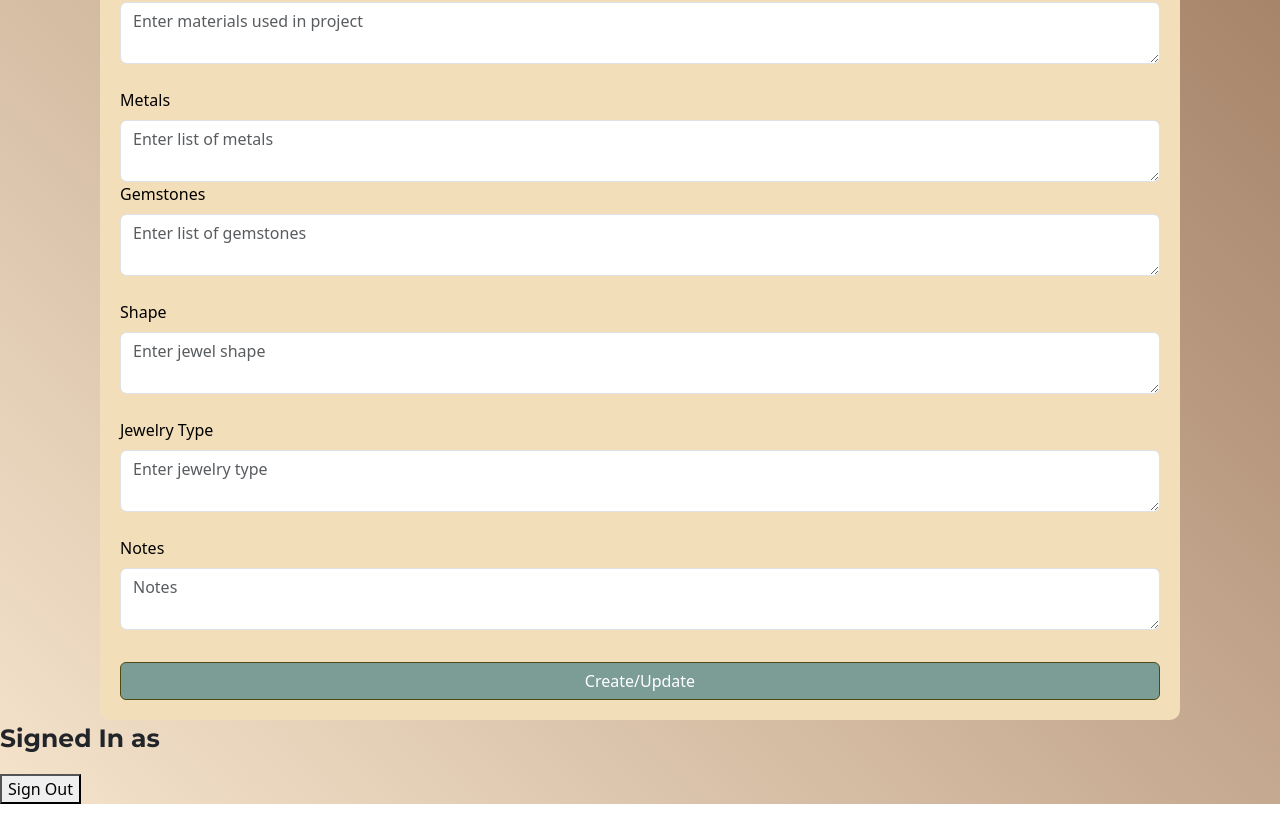
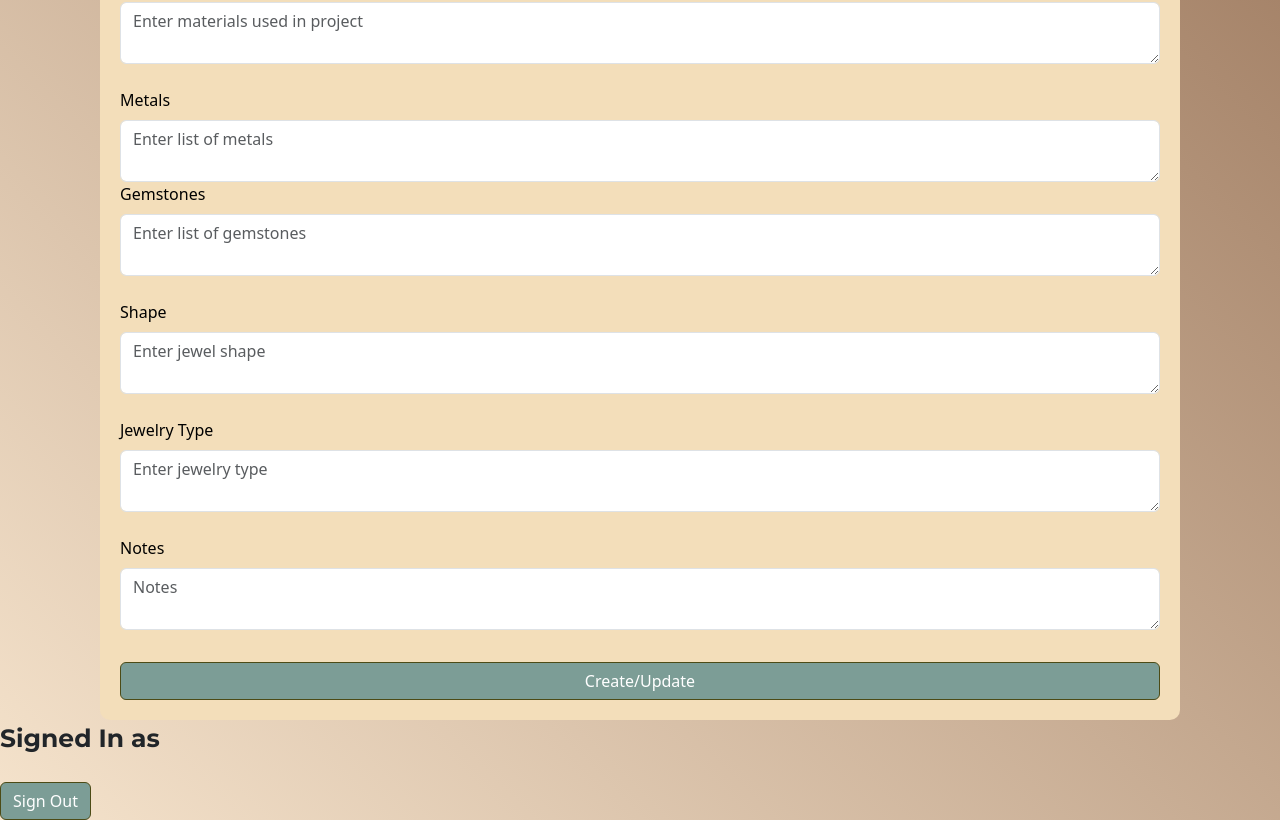
Before and after one commit to AngieCCo/front-end-jeweltime, a React (Create React App) app: page /newproject in a window 1280 px wide. Shown: the part 1044-1864 px from the top of the page. Built offline with nearby package versions, Linux system fonts and the light colour scheme; no server answers.

Commit message:
Added styling to sign out button

```diff
--- /dev/null
+++ b/src/components/AuthDetails.css
@@ -0,0 +1,4 @@
+.btn-success {
+    background-color: #7C9D96 !important;
+    border-color: #4C4B16 !important;
+}
--- a/src/components/AuthDetails.js
+++ b/src/components/AuthDetails.js
@@ -1,6 +1,7 @@
 import { getAuth, onAuthStateChanged, signOut } from "firebase/auth";
 import React, { useEffect, useState } from "react";
 import { useNavigate } from "react-router-dom";
+import './AuthDetails.css'
 import 'bootstrap/dist/css/bootstrap.min.css'
 
 const auth = getAuth();
@@ -64,7 +65,7 @@ const AuthDetails = ( { setDisplayedProjects, setSelectedAccount }) => {
     return (
         <div>
         {authUser ? <><p>{`Signed In as ${authUser.email}`}</p>
-        <button onClick={userSignOut}>Sign Out</button></> : <p>Signed Out</p>}
+        <button onClick={userSignOut} className="btn btn-success w-95 mt-2">Sign Out</button></> : <p>Signed Out</p>}
         </div>
     )
 }
--- a/src/components/SignInF.js
+++ b/src/components/SignInF.js
@@ -1,7 +1,6 @@
 import React, { useState } from "react";
 import Card from "react-bootstrap/Card";
 import './SignInF.css'
-// import jewelryBench from '../assets/JewelryBench.jpg';
 
 const SignInF = ({ validateUser }) => {
     const [email, setEmail] = useState('');
```
